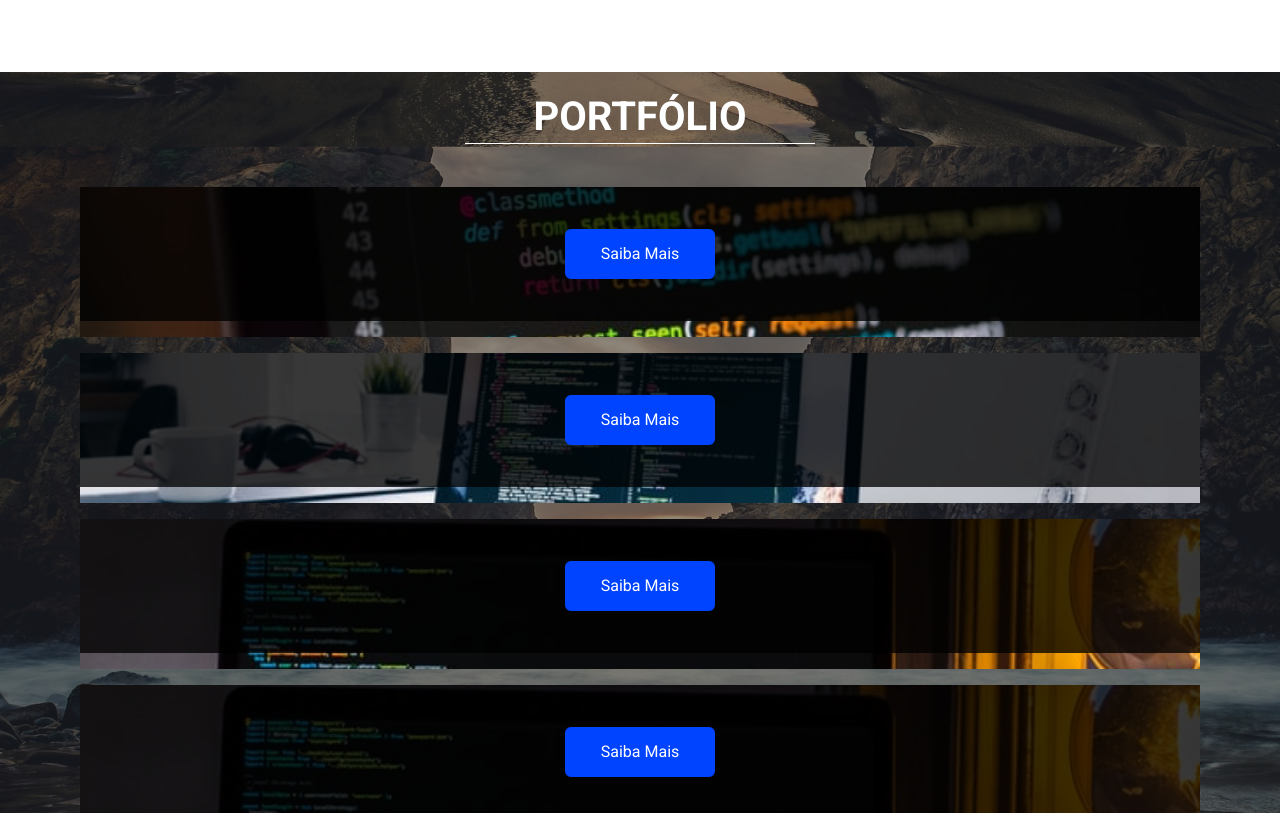
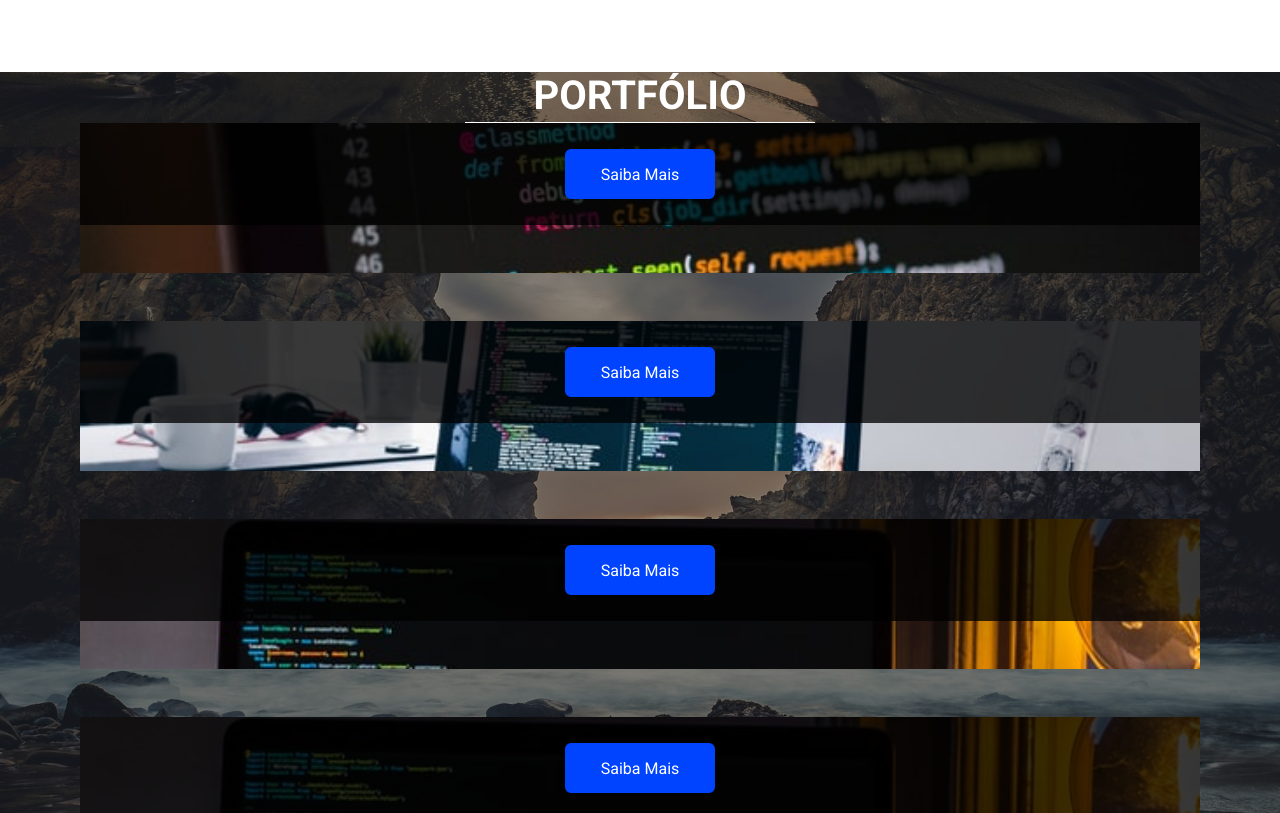
Before and after one commit to JeanClaudio/SitePessoal, a plain HTML site: page index.html in a window 1280 px wide. Shown: the part 1560-2373 px from the top of the page. Drawn offline with Linux system fonts and the light colour scheme.

Commit message:
Update style.css

```diff
--- a/style.css
+++ b/style.css
@@ -253,7 +253,7 @@ span{
     align-items: center;
     background-size: cover;
     transition: 0.5s;
-    margin-bottom: 1em;
+    margin-bottom: 3em;
 }
 
 
```
